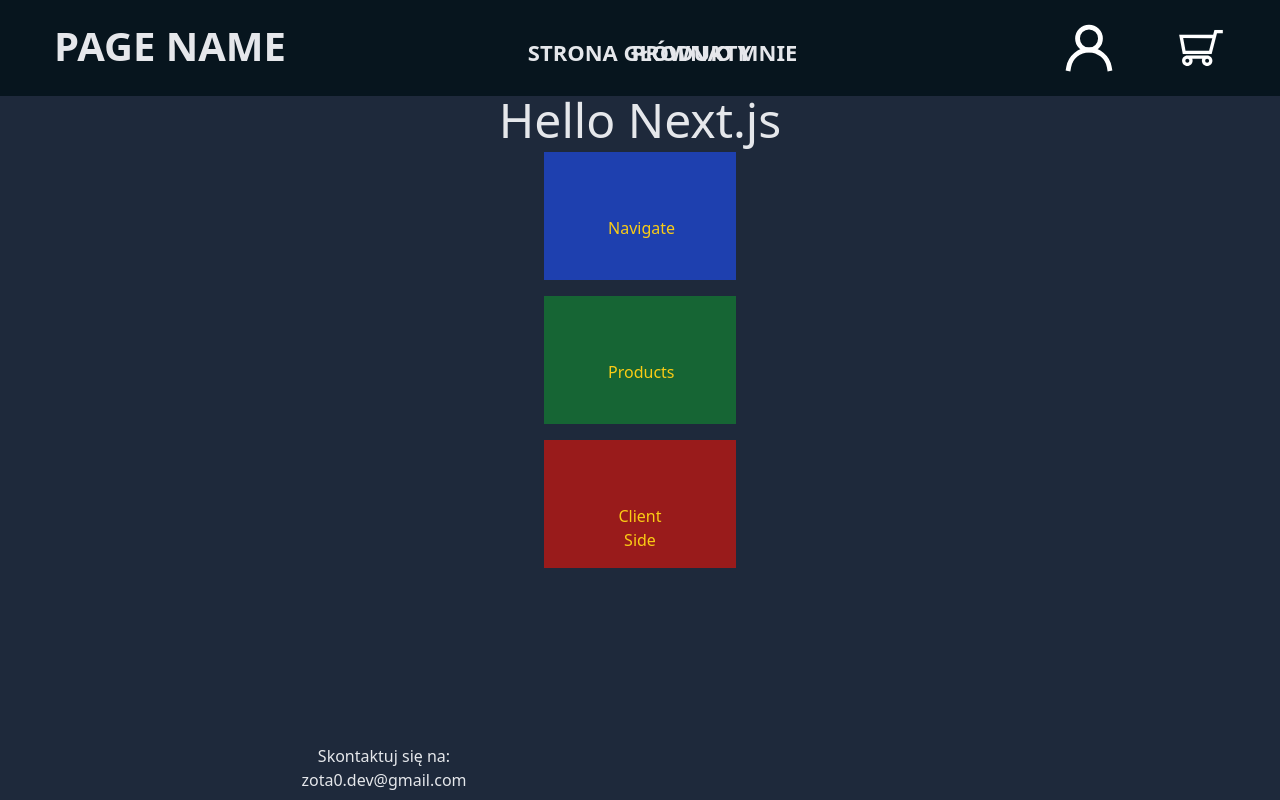
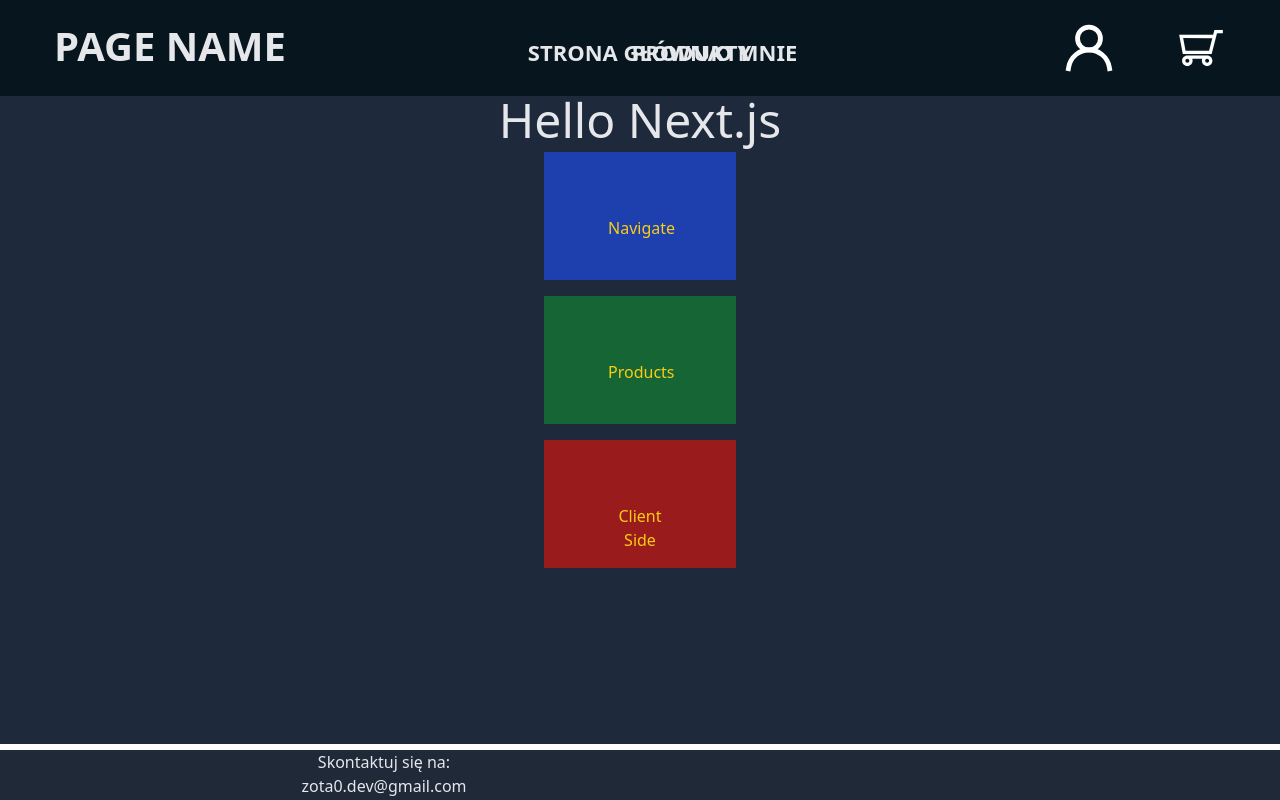
Before and after one commit to Zota0/ecommerce-next, a Next.js app: page / in a window 1280 px wide. Built offline with nearby package versions, Linux system fonts and the light colour scheme.

Commit message:
Footer styles

```diff
--- a/src/components/Footer.jsx
+++ b/src/components/Footer.jsx
@@ -4,12 +4,15 @@ import Image from "next/image";
 const Footer = () => {
 
     return (
-        <div className="w-screen bottom-0 absolute flex flex-col h-14 justify-center align-middle items-center">
-            <div className="w-1/5 h-full"></div>
-            <div className="w-1/5 h-full">Skontaktuj się na: zota0.dev@gmail.com</div>
-            <div className="w-1/5 h-full"></div>
-            <div className="w-1/5 h-full"></div>
-            <div className="w-1/5 h-full"></div>
+        <div className="flex flex-row justify-center align-middle text-center items-center h-14 w-screen overflow-hidden bottom-0 absolute">
+            <div className="h-[calc(10%)] bg-white w-full"></div>
+            <div className="bg-gray-800 h-[calc(90%)] w-full flex flex-col justify-center align-middle items-center">
+                <div className="w-1/5 h-full"></div>
+                <div className="w-1/5 h-full">Skontaktuj się na: zota0.dev@gmail.com</div>
+                <div className="w-1/5 h-full"></div>
+                <div className="w-1/5 h-full"></div>
+                <div className="w-1/5 h-full"></div>
+            </div>
         </div>
     );
 }
```
